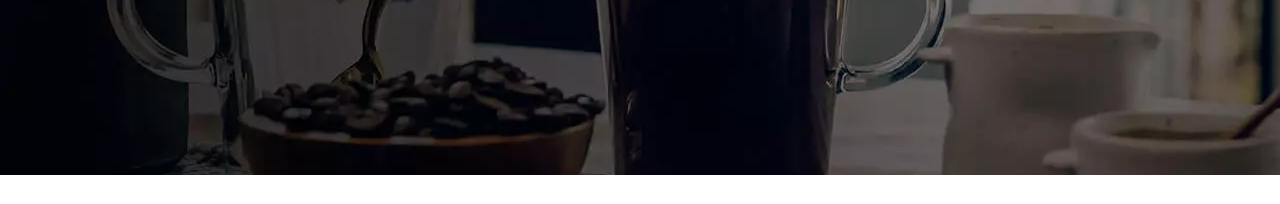
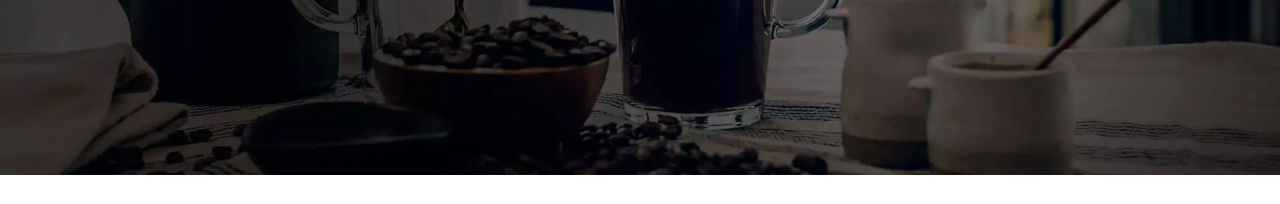
Before and after one commit to emontilla07/blog-cafe, a plain HTML site: page index.html in a window 1280 px wide. Shown: the part 425-629 px from the top of the page. Drawn offline with nearby package versions, Linux system fonts and the light colour scheme.

Commit message:
Small bug fixed in CSS

```diff
--- a/src/css/style.css
+++ b/src/css/style.css
@@ -81,14 +81,18 @@ img {
 
 /* Header */
 .webp .header {
-    background: url(../img/banner.webp) no-repeat center center;    /* bg-color | bg-image | bg-repeat | bg-position */
+    /* background: url(../img/banner.webp) no-repeat center center; */    /* bg-color | bg-image | bg-repeat | bg-position */
+    background-image: url(../img/banner.webp);
 }
 
 .no-webp .header {
-    background: url(../img/banner.jpg) no-repeat center center;    /* bg-color | bg-image | bg-repeat | bg-position */
+    /* background: url(../img/banner.jpg) no-repeat center center; */    /* bg-color | bg-image | bg-repeat | bg-position */
+    background-image: url(../img/banner.jpg);
 }
 
 .header {
+    background-repeat: no-repeat;
+    background-position: center ceter;
     background-size: cover;
     height: 60rem;
 }
```
